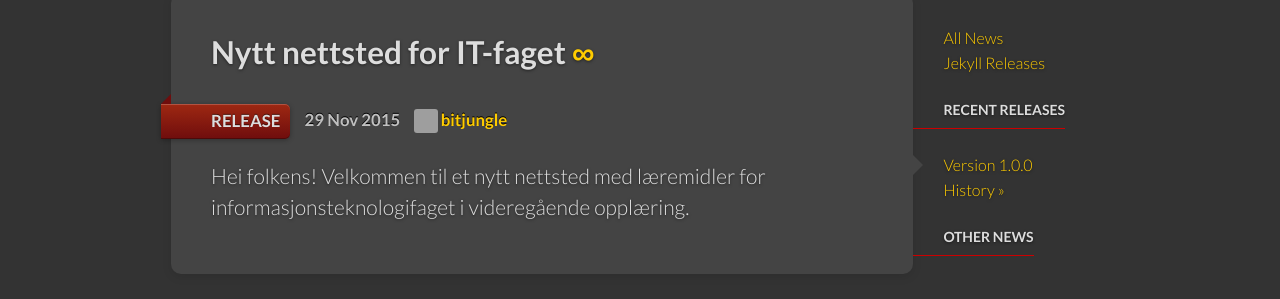
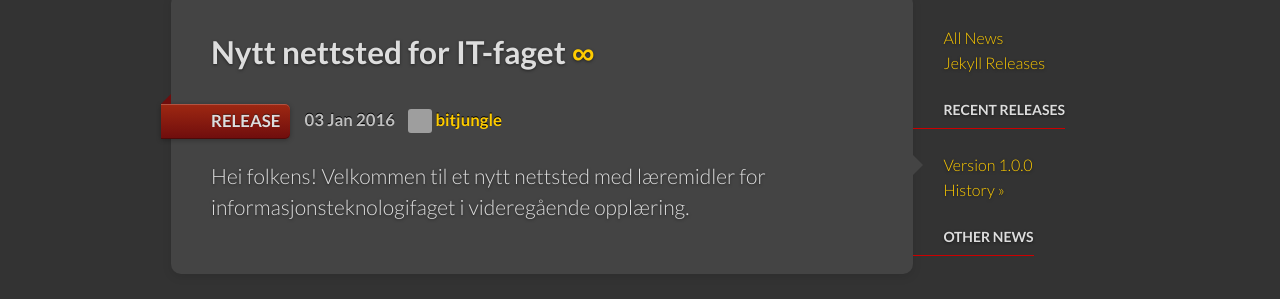
Before and after one commit to fagstoff/it.vgs.no, a Jekyll site: the page built from _posts/2016-01-03-nytt-nettsted-for-it-faget.markdown, in a window 1280 px wide. Shown: the part 121-420 px from the top of the page. Built offline with Jekyll 4.4.1, drawn with Linux system fonts in a browser that asks for light colours; grey boxes are pictures that could not be loaded.

Commit message:
oppdatert dato

```diff
--- a/_posts/2015-11-29-nytt-nettsted-for-it-faget.markdown
+++ b/_posts/2016-01-03-nytt-nettsted-for-it-faget.markdown
@@ -1,7 +1,7 @@
 ---
 layout: news_item
 title: 'Nytt nettsted for IT-faget'
-date: 2015-11-29 11:37:39 +0200
+date: 2016-01-03 15:37:39 +0200
 author: bitjungle
 version: 1.0.0
 categories: [release]
```
